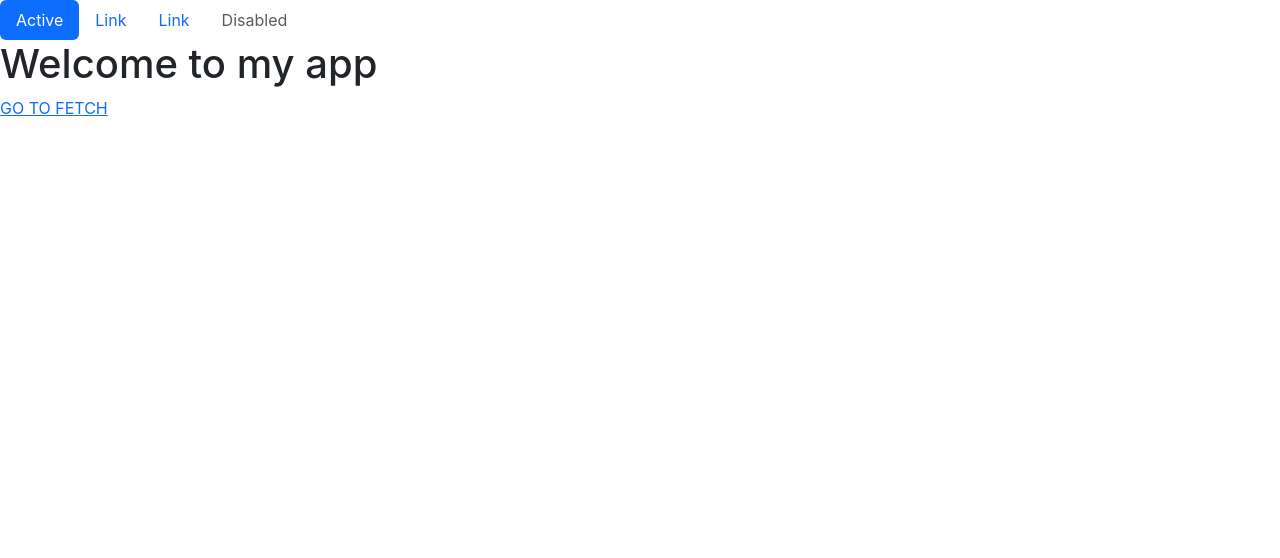
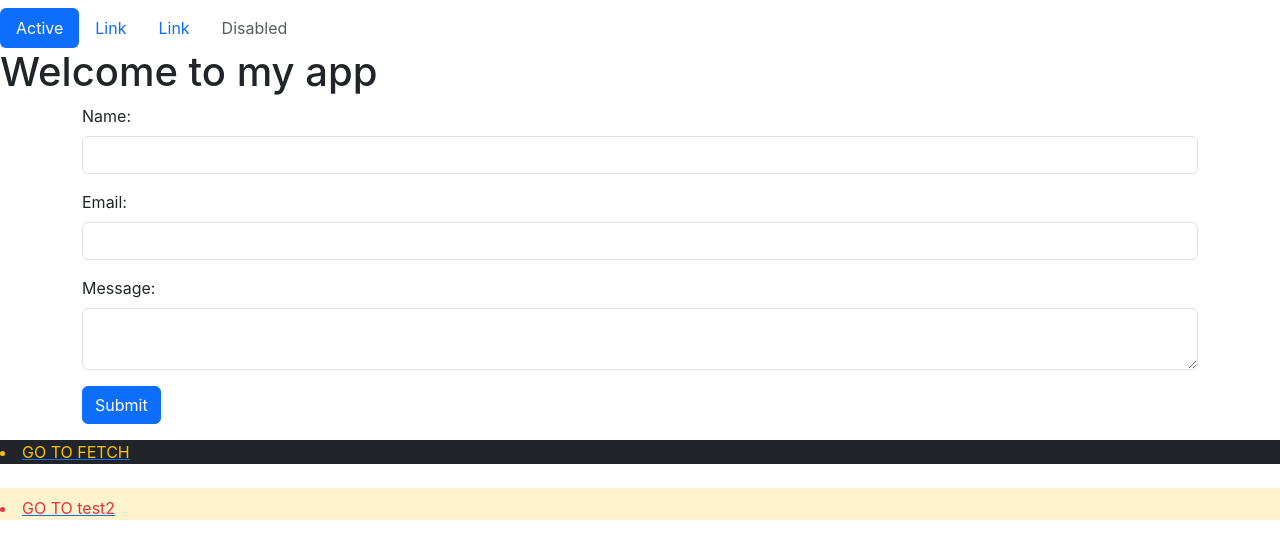
Before and after one commit to NaikMayur/React-projects, a React (Create React App) app in the folder Project 2/react-basics/: page / in a window 1280 px wide. Shown: the top 558 px of the page. Built offline with nearby package versions, Linux system fonts and the light colour scheme.

Commit message:
bootstrap

```diff
--- a/Project 2/react-basics/src/App.js
+++ b/Project 2/react-basics/src/App.js
@@ -5,6 +5,7 @@ import NavBar from "./Components/NavBar";
 import Test2 from "./Components/Test2";
 import { BrowserRouter as Router, Route, Routes, Link } from "react-router-dom";
 import Test from "./Components/Test";
+import Form from "./Components/Form";
 export default function MyApp() {
   const url = "https://api.github.com/users/NaikMayur";
   const [data, setData] = useState(null); // Initialize as null
@@ -43,10 +44,16 @@ export default function MyApp() {
       <Router>
         <NavBar fetchData={fetchData} />
         <h1>Welcome to my app</h1>
+        <Form />
         {/* <button onClick={fetchData}>Fetch Data</button> */}
         {data && !error && (
           <div>
-            <img src={data.avatar_url} alt="Mayur" />
+            <img
+              className="d-block mx-auto  rounded-circle"
+              style={{ height: "200px" }}
+              src={data.avatar_url}
+              alt="Mayur"
+            />
             <ul>
               <li>{data.login}</li>
             </ul>
@@ -54,9 +61,16 @@ export default function MyApp() {
         )}
         {error && <p>Error: {error}</p>}
         <div>{/* <Fetch /> */}</div>
-        <Link to={"/fetch"}>GO TO FETCH</Link>
+        <Link to={"/fetch"}>
+          <li className="mt-3 bg-dark text-warning">GO TO FETCH</li>
+        </Link>
+        <br />
+        <Link to={"/test2"}>
+          <li className="pt-2 bg-warning-subtle text-danger ">GO TO test2</li>
+        </Link>
         <Routes>
           <Route path="/fetch" element={<Fetch />} />
+          <Route path="/test2" element={<Test2 />} />
         </Routes>
       </Router>
     </>
--- a/Project 2/react-basics/src/Components/Fetch.js
+++ b/Project 2/react-basics/src/Components/Fetch.js
@@ -1,39 +1,62 @@
 import React, { useEffect, useState } from "react";
 
 function Fetch() {
+  const postData = {
+    id: 1,
+    title: "His mother had always taught him",
+    body: "His mother had always taught him not to ever think of himself as better than others. He'd tried to live by this motto. He never looked down on those who were less fortunate or who had less money than him. But the stupidity of the group of people he was talking to made him change his mind.",
+    userId: 9,
+    tags: ["history", "american", "crime"],
+    reactions: 2,
+  };
+
   const [data, setData] = useState([]);
   const [error, setError] = useState(null);
   const apiUrl = "https://dummyjson.com/posts";
 
-  useEffect(() => {
+  // useEffect(() => {
   fetch(apiUrl)
     .then((res) => {
       if (!res.ok) {
-          throw new Error("Check the URL properly!!");
+        throw new Error(res.status);
       }
       return res.json();
     })
     .then((res) => {
-        setData(res.posts); // Extract the "posts" array from the response
+      setTimeout(() => {
+        setData(res.posts);
+      }, 5000); // Extract the "posts" array from the response
     })
     .catch((err) => {
-        setError(err.message);
+      setError(err);
     });
-  }, []);
-
+  // }, []);
+  const date = new Date();
+  const datee = date.toDateString();
   return (
     <div>
-      {error && <p>Error: {error}</p>}
       <p>
-        Today is <span className="date">October 25, 2023</span>.
+        Today is <span className="date">{datee}</span>.
       </p>
       <ul>
+        {error ? (
+          <p>Error :{error}</p>
+        ) : (
+          <div>
+            {data ? (
+              <li>
                 {data.map((post) => (
                   <li key={post.id}>
                     <h3>{post.title}</h3>
                     <p>{post.body}</p>
                   </li>
                 ))}
+              </li>
+            ) : (
+              <p>Loading....</p>
+            )}
+          </div>
+        )}
       </ul>
     </div>
   );
--- /dev/null
+++ b/Project 2/react-basics/src/Components/Form.js
@@ -0,0 +1,69 @@
+import React, { useState } from "react";
+
+function Form() {
+  const [formData, setFormData] = useState({
+    name: "",
+    email: "",
+    message: "",
+  });
+
+  const handleInputChange = (e) => {
+    const { name, value } = e.target;
+    setFormData({ ...formData, [name]: value });
+    console.log(name, value);
+  };
+
+  const handleSubmit = (e) => {
+    e.preventDefault();
+  };
+
+  return (
+    <div className="container">
+      <form onSubmit={handleSubmit}>
+        <div className="mb-3">
+          <label htmlFor="name" className="form-label">
+            Name:
+          </label>
+          <input
+            type="text"
+            className="form-control"
+            id="name"
+            name="name"
+            value={formData.name}
+            onChange={handleInputChange}
+          />
+        </div>
+        <div className="mb-3">
+          <label htmlFor="email" className="form-label">
+            Email:
+          </label>
+          <input
+            type="email"
+            className="form-control"
+            id="email"
+            name="email"
+            value={formData.email}
+            onChange={handleInputChange}
+          />
+        </div>
+        <div className="mb-3">
+          <label htmlFor="message" className="form-label">
+            Message:
+          </label>
+          <textarea
+            className="form-control"
+            id="message"
+            name="message"
+            value={formData.message}
+            onChange={handleInputChange}
+          ></textarea>
+        </div>
+        <button type="submit" className="btn btn-primary">
+          Submit
+        </button>
+      </form>
+    </div>
+  );
+}
+
+export default Form;
--- a/Project 2/react-basics/src/Components/NavBar.js
+++ b/Project 2/react-basics/src/Components/NavBar.js
@@ -7,6 +7,7 @@ function NavBar({ fetchData }) {
   };
   return (
     <>
+      <div className="mt-2 mr-5">
         <ul className="nav nav-pills">
           <li className="nav-item">
             <a
@@ -35,6 +36,7 @@ function NavBar({ fetchData }) {
             </a>
           </li>
         </ul>
+      </div>
     </>
   );
 }
```
Lines whose indentation alone changed are shown as unchanged.
